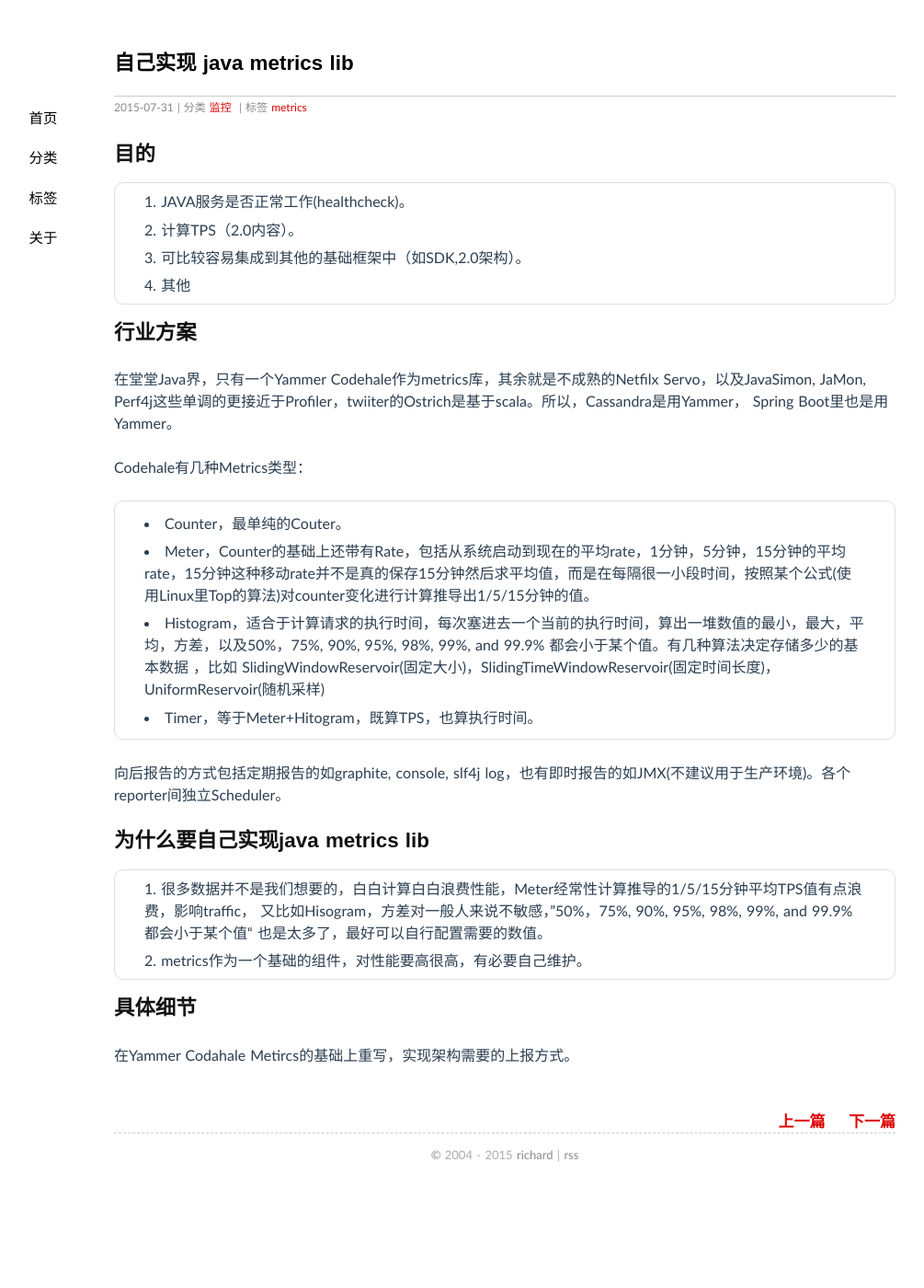
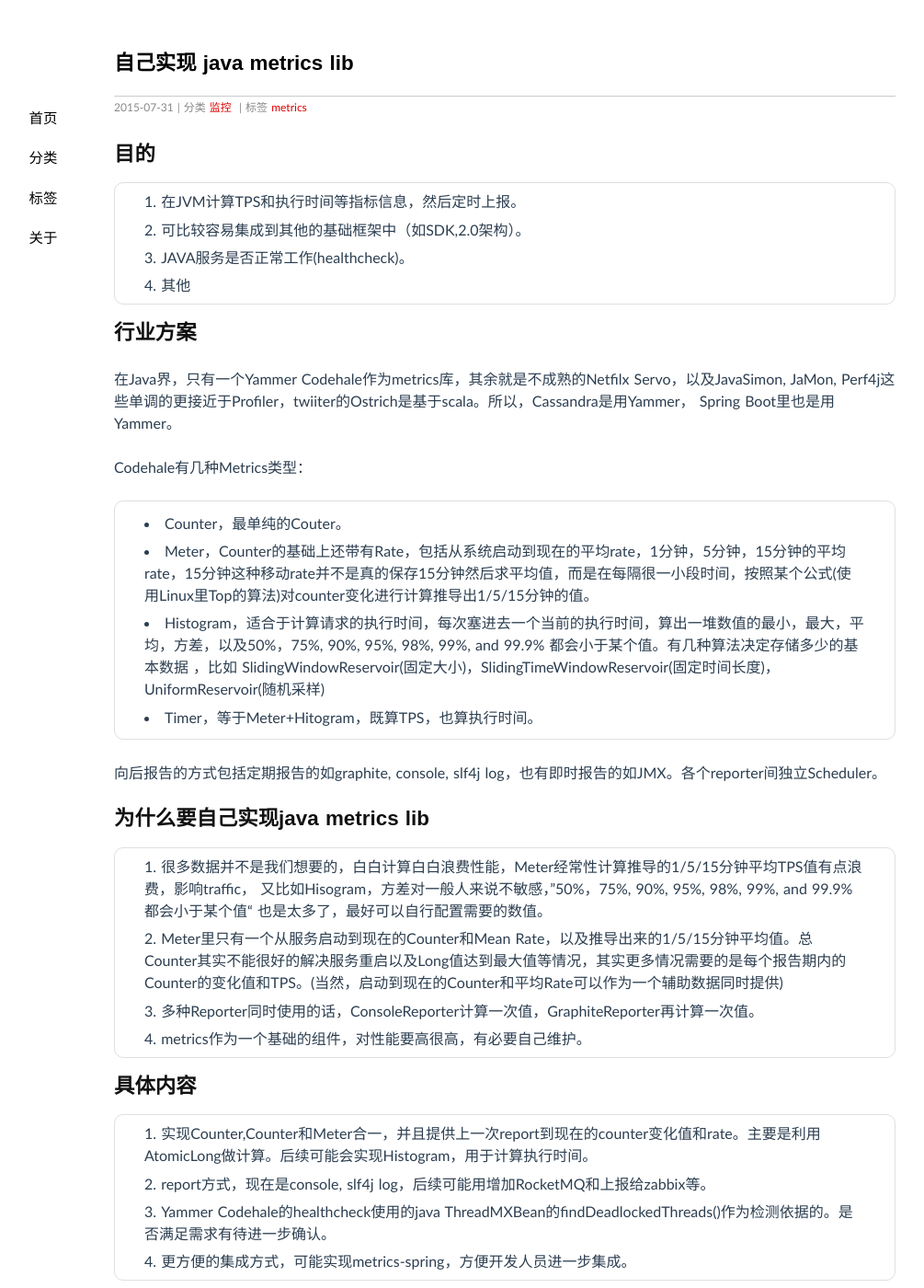
Before and after one commit to richard2011/richard2011.github.com, a Jekyll site: the page built from _posts/2015-07-31-java-metrics-lib.md, in a window 1280 px wide and 1400 px high. Shown: the whole window at 92% size, without its empty margins (91-1096 px from the left). Built offline with Jekyll 4.4.1, drawn with Linux system fonts in a browser that asks for light colours; Markdown is read by kramdown in place of the engine named in the settings; comment, search, counter and statistics services are not loaded; some of the changed text lies outside the part shown.

Commit message:
metrics-lib

````diff
--- a/_posts/2015-07-31-java-metrics-lib.md
+++ b/_posts/2015-07-31-java-metrics-lib.md
@@ -6,13 +6,13 @@
 ---
 
 ## 目的
-1. JAVA服务是否正常工作(healthcheck)。
-2. 计算TPS（2.0内容）。
-3. 可比较容易集成到其他的基础框架中（如SDK,2.0架构）。
+1. 在JVM计算TPS和执行时间等指标信息，然后定时上报。
+2. 可比较容易集成到其他的基础框架中（如SDK,2.0架构）。
+3. JAVA服务是否正常工作(healthcheck)。
 4. 其他
 
 ## 行业方案
-在堂堂Java界，只有一个Yammer Codehale作为metrics库，其余就是不成熟的Netfilx Servo，以及JavaSimon, JaMon, Perf4j这些单调的更接近于Profiler，twiiter的Ostrich是基于scala。所以，Cassandra是用Yammer， Spring Boot里也是用Yammer。
+在Java界，只有一个Yammer Codehale作为metrics库，其余就是不成熟的Netfilx Servo，以及JavaSimon, JaMon, Perf4j这些单调的更接近于Profiler，twiiter的Ostrich是基于scala。所以，Cassandra是用Yammer， Spring Boot里也是用Yammer。
 
 Codehale有几种Metrics类型：
 
@@ -21,11 +21,38 @@
 * Histogram，适合于计算请求的执行时间，每次塞进去一个当前的执行时间，算出一堆数值的最小，最大，平均，方差，以及50%，75%, 90%, 95%, 98%, 99%, and 99.9% 都会小于某个值。有几种算法决定存储多少的基本数据 ，比如 SlidingWindowReservoir(固定大小)，SlidingTimeWindowReservoir(固定时间长度)，UniformReservoir(随机采样)
 * Timer，等于Meter+Hitogram，既算TPS，也算执行时间。
 
-向后报告的方式包括定期报告的如graphite, console, slf4j log，也有即时报告的如JMX(不建议用于生产环境)。各个reporter间独立Scheduler。
+向后报告的方式包括定期报告的如graphite, console, slf4j log，也有即时报告的如JMX。各个reporter间独立Scheduler。
+
 
 ## 为什么要自己实现java metrics lib
 1. 很多数据并不是我们想要的，白白计算白白浪费性能，Meter经常性计算推导的1/5/15分钟平均TPS值有点浪费，影响traffic， 又比如Hisogram，方差对一般人来说不敏感，”50%，75%, 90%, 95%, 98%, 99%, and 99.9% 都会小于某个值“ 也是太多了，最好可以自行配置需要的数值。
-2. metrics作为一个基础的组件，对性能要高很高，有必要自己维护。
+2. Meter里只有一个从服务启动到现在的Counter和Mean Rate，以及推导出来的1/5/15分钟平均值。总Counter其实不能很好的解决服务重启以及Long值达到最大值等情况，其实更多情况需要的是每个报告期内的Counter的变化值和TPS。(当然，启动到现在的Counter和平均Rate可以作为一个辅助数据同时提供)
+3. 多种Reporter同时使用的话，ConsoleReporter计算一次值，GraphiteReporter再计算一次值。
+4. metrics作为一个基础的组件，对性能要高很高，有必要自己维护。
 
-## 具体细节
-在Yammer Codahale Metircs的基础上重写，实现架构需要的上报方式。
+## 具体内容
+1. 实现Counter,Counter和Meter合一，并且提供上一次report到现在的counter变化值和rate。主要是利用AtomicLong做计算。后续可能会实现Histogram，用于计算执行时间。
+2. report方式，现在是console, slf4j log，后续可能用增加RocketMQ和上报给zabbix等。
+3. Yammer Codehale的healthcheck使用的java ThreadMXBean的findDeadlockedThreads()作为检测依据的。是否满足需求有待进一步确认。
+4. 更方便的集成方式，可能实现metrics-spring，方便开发人员进一步集成。
+
+## 如何集成
+1. 程序启动的时候注册并启动一个调度。
+```
+scheduler = new ReportScheduler(MetricRegistry.INSTANCE, new Slf4jReporter());
+scheduler.start(10, TimeUnit.SECONDS);
+```
+
+2. 在方法加上监控
+```
+private Counter counter = MetricRegistry.INSTANCE.counter("testName");
+
+public void methodXXXX(){
+        counter.inc();
+        //..
+}
+```
+
+
+## 参考
+1. [metrics](https://github.com/dropwizard/metrics)
````
